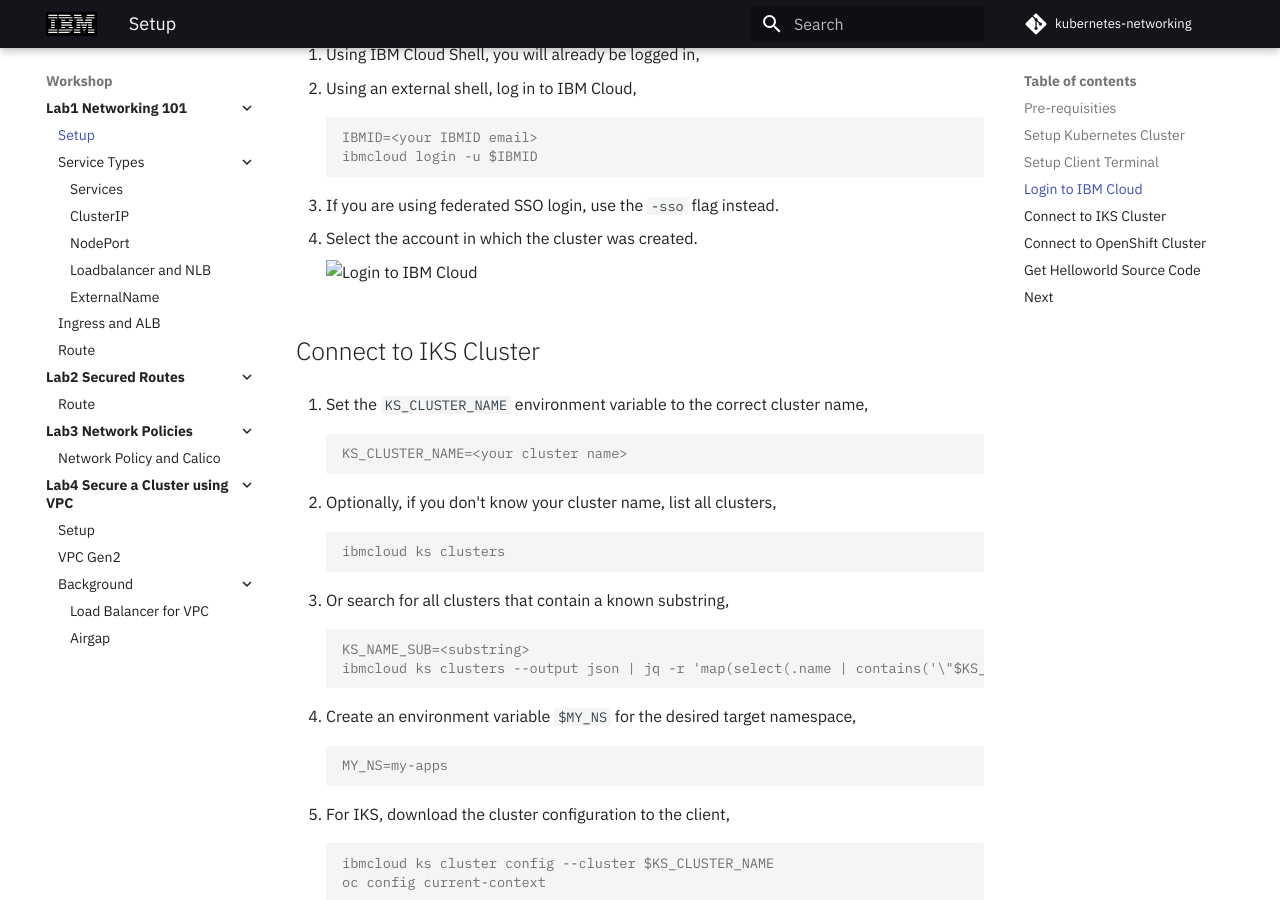
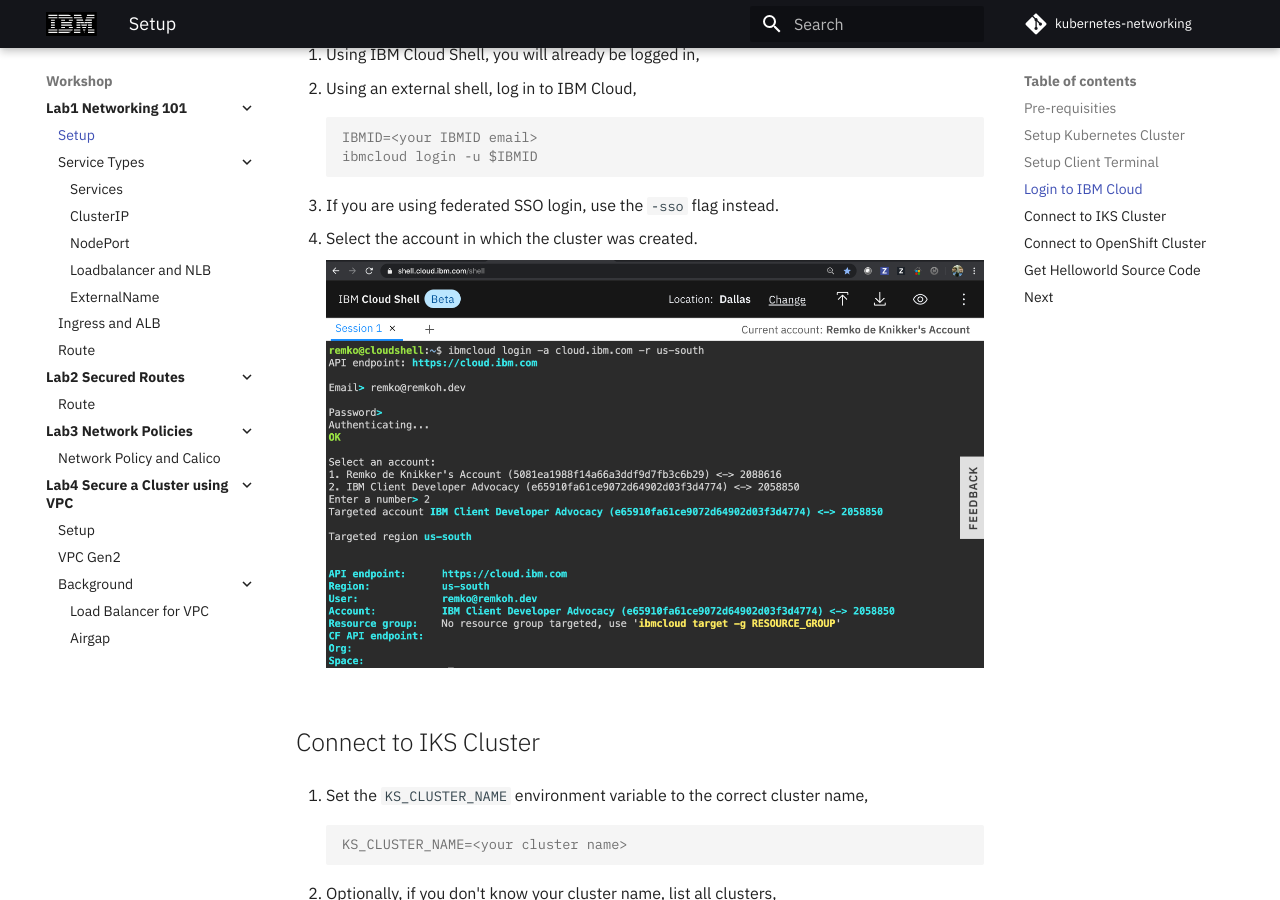
Before and after one commit to IBM/kubernetes-networking, an MkDocs documentation site: the page built from docs/setup/setup1.md, in a window 1280 px wide and 900 px high, scrolled down 1258 px. Built offline with MkDocs 1.6.1 and Material for MkDocs 9.7.7, drawn with Linux system fonts in a browser that asks for light colours; comment, search, counter and statistics services are not loaded.

Commit message:
correct image url

```diff
--- a/docs/setup/setup1.md
+++ b/docs/setup/setup1.md
@@ -44,7 +44,7 @@ This workshop was tested using:
 1. If you are using federated SSO login, use the `-sso` flag instead.
 1. Select the account in which the cluster was created.
 
-    ![Login to IBM Cloud](images/shell-login-to-cloud.png)
+    ![Login to IBM Cloud](../images/shell-login-to-cloud.png)
 
 ## Connect to IKS Cluster
 
```
